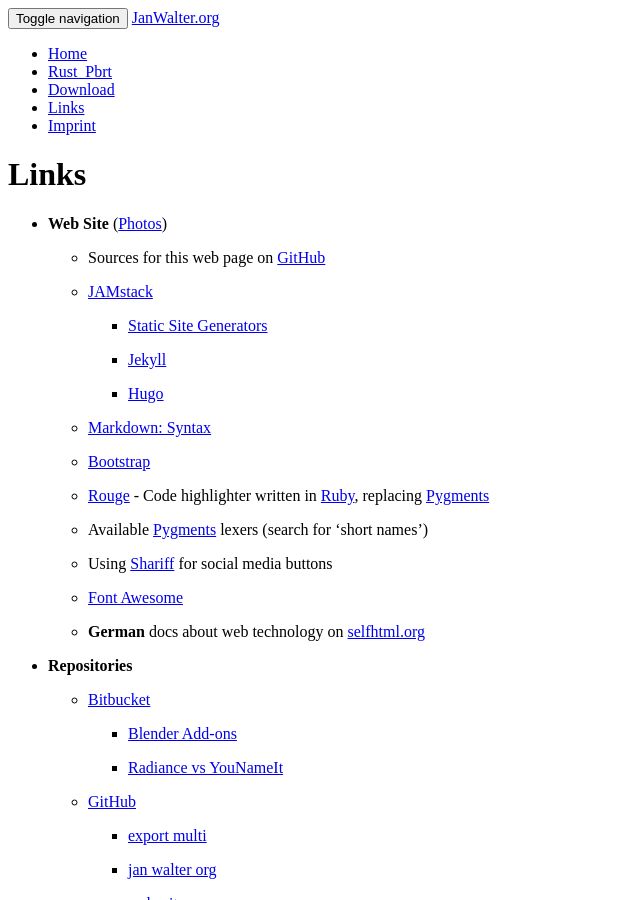
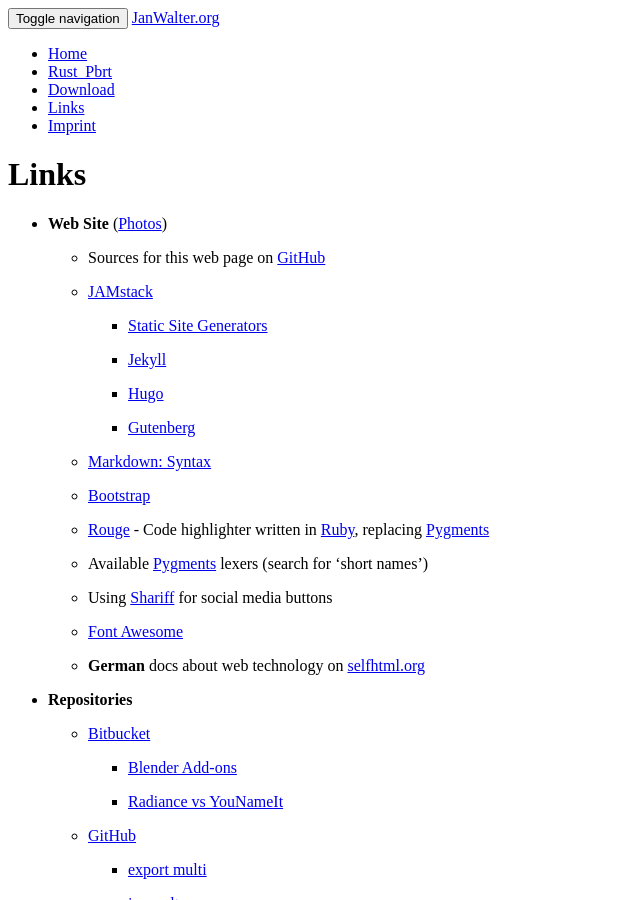
Before and after one commit to wahn/jan_walter_org, a Jekyll site: the page built from links/index.md, in a window 1280 px wide and 900 px high. Shown: the whole window, without its empty margins (0-640 px from the left). Built offline with Jekyll 4.4.1, drawn with Linux system fonts in a browser that asks for light colours; Markdown is read by kramdown in place of the engine named in the settings.

Commit message:
Add Gutenberg to the static site generators.

```diff
--- a/links/index.md
+++ b/links/index.md
@@ -17,6 +17,8 @@
         + [Jekyll](https://jekyllrb.com)
 
         + [Hugo](https://gohugo.io)
+
+        + [Gutenberg](https://www.getgutenberg.io)
 
     <!-- - [Markdown: Syntax](https://daringfireball.net/projects/markdown/syntax) -->
 
```
